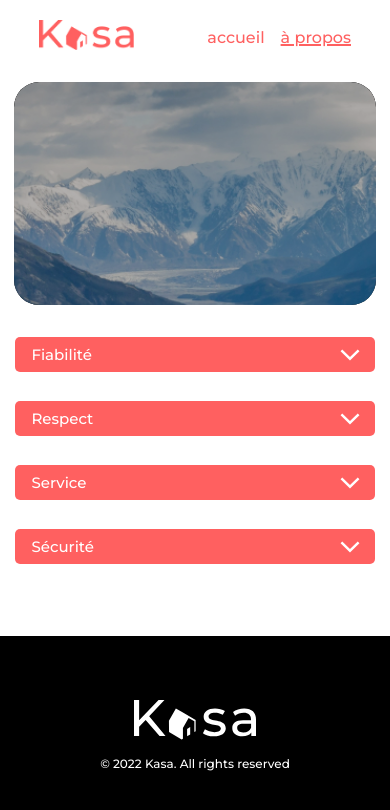
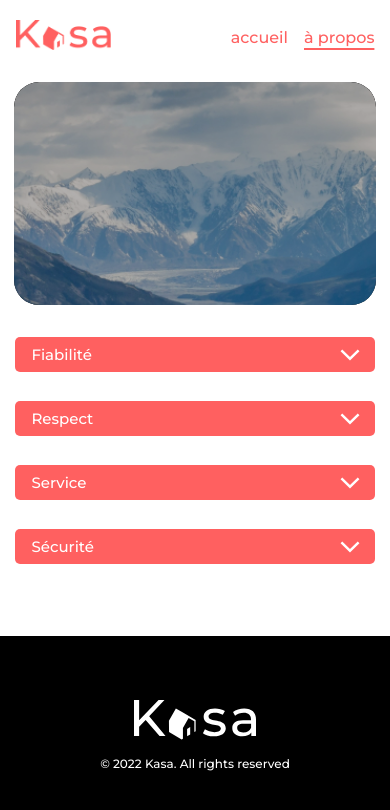
Before and after one commit to illeone/MillocoNicolas_11_06.05.2021, a React (Create React App) app: page /about in a window 390 px wide. Shown: the top 810 px of the page. Built offline with nearby package versions, Linux system fonts and the light colour scheme.

Commit message:
réorganisation du code css & correctifs effets

```diff
--- a/src/App.css
+++ b/src/App.css
@@ -1,19 +1,23 @@
 html {
-  font-family: Montserrat, Arial, Helvetica, sans-serif;
+  scroll-behavior: smooth;
+}
+
+* {
+  font-family: "Montserrat", sans-serif;
   font-weight: 500;
-  scroll-behavior: smooth;
 }
 
 body {
   margin: 0;
 }
 
+/* #################### HEADER #################### */
 .header{
   display: flex;
   align-items: center;
   justify-content: space-between;
 
-  padding: 3% 10% 5% 10%;
+  padding: 3% 4% 5% 4%;
 }
 
 .logo_img{
@@ -36,8 +40,8 @@ body {
   font-size: 24px;
   color: #FF6060;
   text-decoration: underline 2px #FF6060;
+  text-underline-offset: 5px;
 }
-
 
 .header_navlink_active {
   text-decoration: none;
@@ -71,7 +75,7 @@ body {
   transform: scaleX(1);
 }
 
-
+/* #################### FOOTER #################### */
 
 .footer {
   width: 100%;
@@ -91,7 +95,7 @@ body {
 }
 
 
-
+/* #################### HOME #################### */
 
 .banner {
   position: relative;
@@ -103,7 +107,6 @@ body {
   border-radius: 25px;
   filter: brightness(70%);
   animation: az 1.3s ease-out both;
-  animation-delay: 0.5s;
 }
 @keyframes az {
   0%   { transform: scale(1.1); }
@@ -120,9 +123,6 @@ body {
   background-color: black;
   margin-bottom: 2rem;
 }
-
-
-
 
 .banner_title {
 
@@ -149,31 +149,31 @@ body {
 }
 
 span:nth-child(1) {
+  animation: fade-in 0.8s 0s forwards cubic-bezier(0.11, 0, 0.5, 0);
+}
+
+span:nth-child(2) {
+  animation: fade-in 0.8s 0.1s forwards cubic-bezier(0.11, 0, 0.5, 0);
+}
+
+span:nth-child(3) {
+  animation: fade-in 0.8s 0.2s forwards cubic-bezier(0.11, 0, 0.5, 0);
+}
+
+span:nth-child(4) {
+  animation: fade-in 0.8s 0.3s forwards cubic-bezier(0.11, 0, 0.5, 0);
+}
+
+span:nth-child(5) {
+  animation: fade-in 0.8s 0.4s forwards cubic-bezier(0.11, 0, 0.5, 0);
+}
+
+span:nth-child(6) {
   animation: fade-in 0.8s 0.5s forwards cubic-bezier(0.11, 0, 0.5, 0);
 }
 
-span:nth-child(2) {
+span:nth-child(7) {
   animation: fade-in 0.8s 0.6s forwards cubic-bezier(0.11, 0, 0.5, 0);
-}
-
-span:nth-child(3) {
-  animation: fade-in 0.8s 0.7s forwards cubic-bezier(0.11, 0, 0.5, 0);
-}
-
-span:nth-child(4) {
-  animation: fade-in 0.8s 0.8s forwards cubic-bezier(0.11, 0, 0.5, 0);
-}
-
-span:nth-child(5) {
-  animation: fade-in 0.8s 0.8s forwards cubic-bezier(0.11, 0, 0.5, 0);
-}
-
-span:nth-child(6) {
-  animation: fade-in 0.8s 0.9s forwards cubic-bezier(0.11, 0, 0.5, 0);
-}
-
-span:nth-child(7) {
-  animation: fade-in 0.8s 1s forwards cubic-bezier(0.11, 0, 0.5, 0);
 }
 @keyframes fade-in {
   100% {
@@ -206,7 +206,6 @@ span:nth-child(7) {
   overflow: hidden;
   transition: .4s;
   animation: small 1.3s ease-out;
-  animation-delay: 0.5s;
 }
 @keyframes small{
 
@@ -252,12 +251,7 @@ transform: scale(1.05);
  transition: .4s;
 }
 
-
-
-
-
-
-
+/* #################### ABOUT #################### */
 
 .About {
   position: relative;
@@ -274,7 +268,6 @@ transform: scale(1.05);
   filter: brightness(70%);
   animation-delay: 2s;
   animation: opa 1.4s ease-in-out ;
-  -webkit-animation-delay: 0.4s;
 }
 
 .aze{
@@ -421,25 +414,62 @@ transform: scale(1.05);
   padding: 0;
 }
 
-.bloc_list_equipments{
-  margin-top: -10px;
+/* #################### Gallery #################### */
+
+.gallery{
+  position: relative;
+  text-align: center;
 }
 
-/* ################################ */
+.gallery_image{
+  border-radius: 25px;
+  width: 93%;
+  height: 415px;
+  margin-left: auto;
+  margin-right: auto;
+  margin-bottom: 2rem;
+  object-fit: cover;
+  animation: azw 1.4s ease-out both;
+}
 
+@keyframes azw {
+  0%   { transform: scale(0.97); }
+  100%   { transform: scale(1) }
+}
 
+.left_arrow{
+  position: absolute;
+  top: 170px;
+  left: 5%;
+  cursor: pointer;
+  transition: 0.4s;
+}
 
-/* .tag {
-  background-color: #FF6060;
-  border-radius: 10px;
-  color: #ffffff;
-  display: inline-block;
-  font-size: 14px;
-  margin: auto 10px;
-  min-width: 115px;
-  padding: 5px 15px;
-  text-align: center;
-} */
+.left_arrow:hover{
+  transform: scale(1.15);
+  transition: 0.4s;
+}
+
+.right_arrow{
+  position: absolute;
+  top: 170px;
+  right: 5%;
+  cursor: pointer;
+  transition: 0.4s;
+}
+
+.right_arrow:hover{
+  transform: scale(1.15);
+  transition: 0.4s;
+}
+
+.number_length{
+  position: relative;
+  top: -70px;
+  color:white;
+}
+
+/* #################### HOUSING #################### */
 
 .title_logement{
   color: #FF6060;
@@ -519,59 +549,7 @@ transform: scale(1.05);
   margin-top: -10px;
 }
 
-
-.gallery{
-  position: relative;
-  text-align: center;
-}
-
-.gallery_image{
-  border-radius: 25px;
-  width: 93%;
-  height: 415px;
-  margin-left: auto;
-  margin-right: auto;
-  margin-bottom: 2rem;
-  object-fit: cover;
-  animation: azw 1.4s ease-out both;
-}
-
-@keyframes azw {
-  0%   { transform: scale(0.97); }
-  100%   { transform: scale(1) }
-}
-
-.left_arrow{
-  position: absolute;
-  top: 170px;
-  left: 5%;
-  cursor: pointer;
-  transition: 0.4s;
-}
-
-.left_arrow:hover{
-  transform: scale(1.15);
-  transition: 0.4s;
-}
-
-.right_arrow{
-  position: absolute;
-  top: 170px;
-  right: 5%;
-  cursor: pointer;
-  transition: 0.4s;
-}
-
-.right_arrow:hover{
-  transform: scale(1.15);
-  transition: 0.4s;
-}
-
-.number_length{
-  position: relative;
-  top: -70px;
-  color:white;
-}
+/* #################### 404 #################### */
 
 .error{
   text-align: center;
@@ -594,12 +572,53 @@ transform: scale(1.05);
   font-size: 18px;
 }
 
+/* ######################################## RESPONSIVE ######################################## */
+
+@media screen and (min-width:750px)and (max-width: 830px) {
+
+  .thumbnail_bloc{
+    height: 380px;
+    width: 650px;
+  }
+  .gallery_image{
+    margin-bottom: 0;
+    height: 255px;
+  }
+  .banner_title {
+    font-size: 42px;
+  }
+}
 
 
 @media screen and (max-width: 750px) {
 
+  /* #################### Header #################### */
 
+.logo_img{
+  width: 95px;
+  height: 68;
+}
+.header_navlink {
+  font-size:16px ;
+}
+.header_navlink_active{
+  font-size:16px ;
+}
+.navigation li {
+  margin: 0 0 0 1rem;
+}
+.header_navlink_active:before {
+  top:22px;
+  left: 2.8rem
+}
 
+ /* #################### Footer #################### */
+
+.copyright {
+  font-size: 12px;
+}
+
+/* ##################### Home #################### */
   .banner{
     display: block;
   }
@@ -636,8 +655,8 @@ transform: scale(1.05);
   width: 92%;
   margin-top: 0rem;
 
-  }
-  .thumbnail_bloc{
+}
+.thumbnail_bloc{
   border-radius: 10px;
   height: 290px;
   width: 100%;
@@ -646,7 +665,11 @@ transform: scale(1.05);
   margin-left: auto;
   margin-right: auto;
   margin-top: 1.5rem;
-  }
+}
+
+
+
+/* #################### Gallery #################### */
 
   .gallery_image{
     margin-bottom: 0;
@@ -675,7 +698,7 @@ transform: scale(1.05);
     color:white;
   }
 
-
+  /* #################### Housing #################### */
 
   .title_logement{
     font-size: 18px;
@@ -736,7 +759,7 @@ transform: scale(1.05);
     width: 20px;
   }
 
-
+/* #################### Collapse #################### */
 
   .collapse_logement{
     display: block;
@@ -764,7 +787,7 @@ transform: scale(1.05);
     margin-right: auto; */
   }
 
-
+  /* #################### 404 #################### */
 
   .error{
     margin-top: 5rem;
@@ -782,44 +805,4 @@ transform: scale(1.05);
     color: #FF6060;
     font-size: 14px;
   }
-
-  .logo_img{
-    width: 95px;
-    height: 68;
-  }
-  .header_navlink {
-    font-size:16px ;
-  }
-  .header_navlink_active{
-    font-size:16px ;
-  }
-  .navigation li {
-    margin: 0 0 0 1rem;
-  }
-  .header_navlink_active:before {
-    top:22px;
-    left: 2.8rem
-  }
-
-   /* #################### Footer #################### */
-
-  .copyright {
-    font-size: 12px;
-  }
-
-  @media screen and (min-width:750px)and (max-width: 830px) {
-
-    .thumbnail_bloc{
-      height: 380px;
-      width: 650px;
-    }
-    .gallery_image{
-      margin-bottom: 0;
-      height: 255px;
-    }
-    .banner_title {
-      font-size: 42px;
-    }
-  }
-
 }
```
